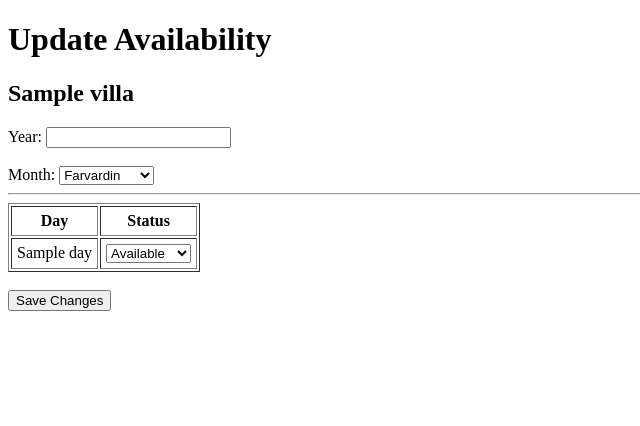
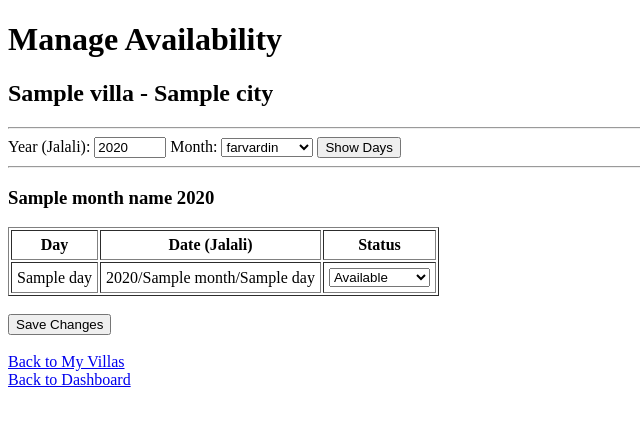
Before and after one commit to alireza85149/RestBox, a Django app: template RestBox/availability/templates/availability/update_availability.html in a window 1280 px wide. Shown: the top 426 px of the page, without its empty margins (0-640 px from the left). Run offline with Django 5.2, Linux system fonts and the light colour scheme; the template is opened without the code that fills it: most values are stand-ins (such as "Sample title", 1, 10 or a date in 2020); data that the repository does not hold is empty.

Commit message:
fix calender in host side

```diff
--- a/RestBox/availability/templates/availability/update_availability.html
+++ b/RestBox/availability/templates/availability/update_availability.html
@@ -1,54 +1,84 @@
 <!DOCTYPE html>
 <html>
 <head>
-    <title>Update Availability</title>
+    <title>Update Availability - {{ villa.title }}</title>
 </head>
 <body>
-<h1>Update Availability</h1>
-<h2>{{ villa.title }}</h2>
+    <h1>Manage Availability</h1>
+    <h2>{{ villa.title }} - {{ villa.city }}</h2>
+
+    <hr>
+
+    <form method="GET">
+        <label>Year (Jalali):</label>
+        <input type="number" name="year" value="{{ year }}" min="1400" max="1500" required>
+
+        <label>Month:</label>
+        <select name="month" required>
+            <option value="1" {% if month == 1 %}selected{% endif %}>farvardin</option>
+            <option value="2" {% if month == 2 %}selected{% endif %}>ordibehesht</option>
+            <option value="3" {% if month == 3 %}selected{% endif %}>khordad</option>
+            <option value="4" {% if month == 4 %}selected{% endif %}>tir</option>
+            <option value="5" {% if month == 5 %}selected{% endif %}>mordad</option>
+            <option value="6" {% if month == 6 %}selected{% endif %}>shahrivar</option>
+            <option value="7" {% if month == 7 %}selected{% endif %}>mehr</option>
+            <option value="8" {% if month == 8 %}selected{% endif %}>aban</option>
+            <option value="9" {% if month == 9 %}selected{% endif %}>azar</option>
+            <option value="10" {% if month == 10 %}selected{% endif %}>dey</option>
+            <option value="11" {% if month == 11 %}selected{% endif %}>bahman</option>
+            <option value="12" {% if month == 12 %}selected{% endif %}>esfand</option>
+        </select>
+
+        <button type="submit">Show Days</button>
+    </form>
+
+    <hr>
+
+    {% if days_list %}
+        <h3>{{ month_name }} {{ year }}</h3>
+
         <form method="POST">
             {% csrf_token %}
-    <label>Year:</label>
-    <input type="number" name="year" required>
-    <br><br>
-    <label>Month:</label>
-    <select name="month" required>
-        <option value="1">Farvardin</option>
-        <option value="2">Ordibehesht</option>
-        <option value="3">Khordad</option>
-        <option value="4">Tir</option>
-        <option value="5">Mordad</option>
-        <option value="6">Shahrivar</option>
-        <option value="7">Mehr</option>
-        <option value="8">Aban</option>
-        <option value="9">Azar</option>
-        <option value="10">Dey</option>
-        <option value="11">Bahman</option>
-        <option value="12">Esfand</option>
-    </select>
-    <hr>
+            <input type="hidden" name="year" value="{{ year }}">
+            <input type="hidden" name="month" value="{{ month }}">
+
             <table border="1" cellpadding="5">
                 <tr>
                     <th>Day</th>
+                    <th>Date (Jalali)</th>
                     <th>Status</th>
                 </tr>
-        {% for day in days %}
+                {% for day_info in days_list %}
                     <tr>
-            <td>{{ day }}</td>
+                        <td>{{ day_info.day }}</td>
+                        <td>{{ year }}/{{ month }}/{{ day_info.day }}</td>
                         <td>
-                <select name="{{ day }}">
-                    <option value="A">Available</option>
-                    <option value="R">Reserved</option>
-                    <option value="N">Not Added</option>
+                            <select name="day_{{ day_info.day }}">
+                                <option value="A" {% if day_info.status == 'A' %}selected{% endif %}>
+                                    Available
+                                </option>
+                                <option value="N" {% if day_info.status == 'N' %}selected{% endif %}>
+                                    Not Available
+                                </option>
+                                <option value="R" {% if day_info.status == 'R' %}selected{% endif %}>
+                                    Reserved
+                                </option>
                             </select>
                         </td>
                     </tr>
                 {% endfor %}
             </table>
+
             <br>
-    <button type="submit">
-        Save Changes
-    </button>
+            <button type="submit">Save Changes</button>
         </form>
+    {% else %}
+        <p>Please select a year and month to see the days.</p>
+    {% endif %}
+
+    <br>
+    <a href="{% url 'Villas:show_my_villas' %}">Back to My Villas</a>
+    <br>
+    <a href="{% url 'Villas:host_dashboard' %}">Back to Dashboard</a>
 </body>
 </html>
```
Also changed, not shown: RestBox/availability/models.py (+9 -0 lines), RestBox/availability/templates/availability/availability.html (+23 -5 lines), RestBox/availability/views.py (+68 -22 lines), RestBox/availability/migrations/0002_availability_jalali_date.py (added). Lines whose indentation alone changed are shown as unchanged.
